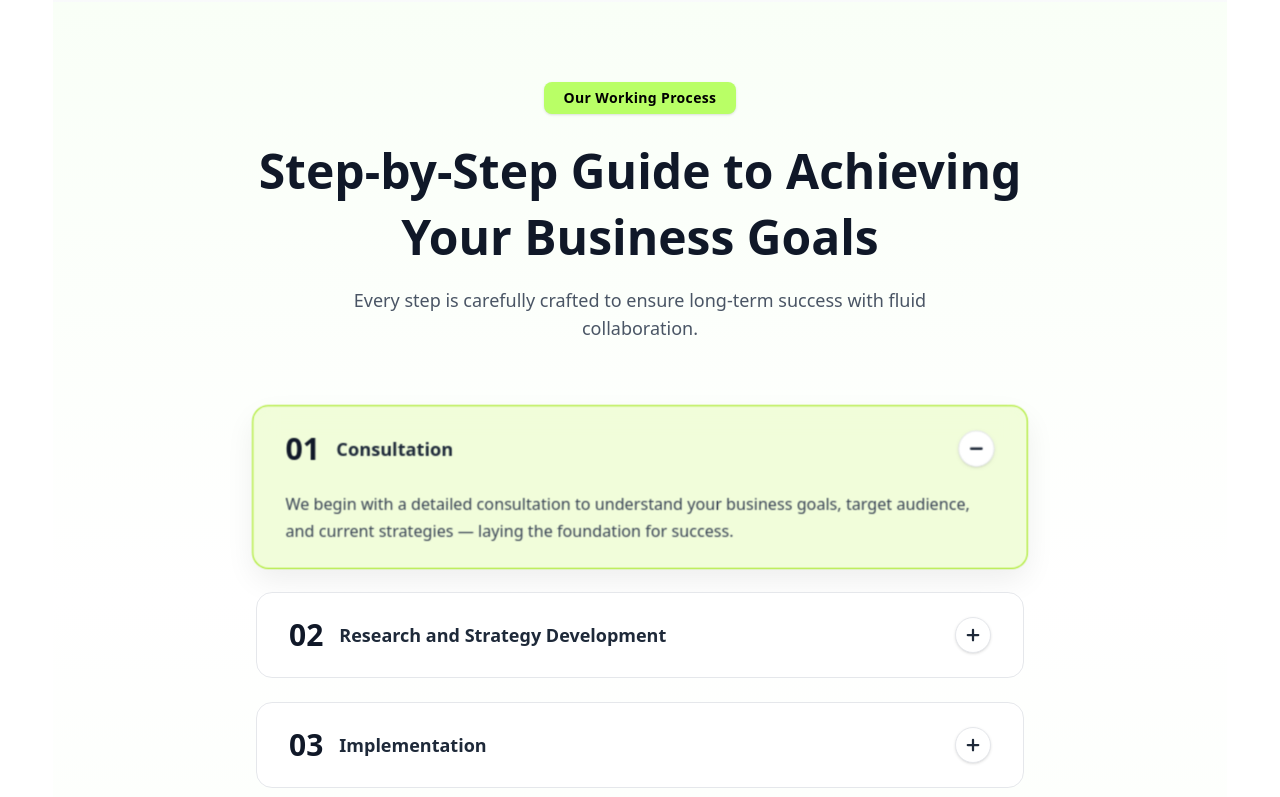
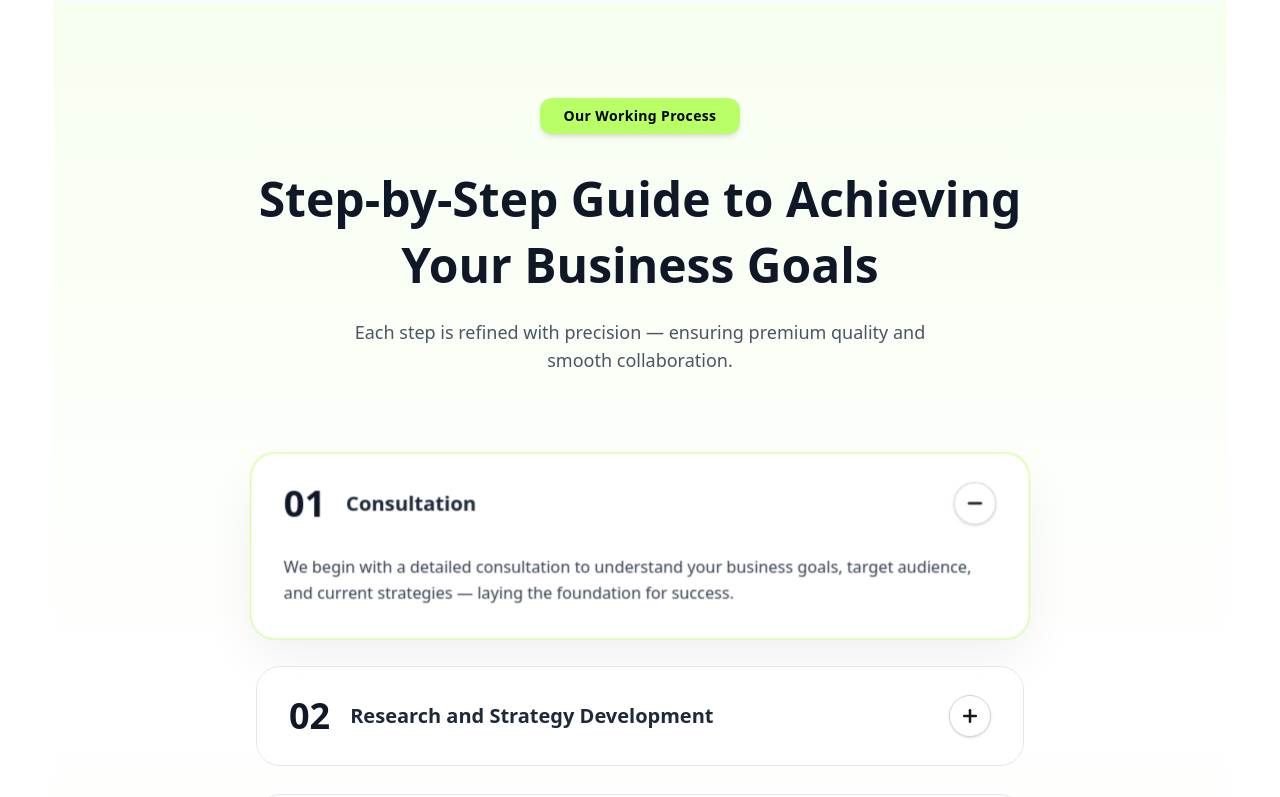
Before and after one commit to Shahariya-17/Positivius-website, a React (Vite) app: page / in a window 1280 px wide. Shown: the part 3857-4654 px from the top of the page. Built offline with nearby package versions, Linux system fonts and the light colour scheme.

Commit message:
added working process section

```diff
--- a/src/Pages/Home/WorkingProcess/WorkingProcess.jsx
+++ b/src/Pages/Home/WorkingProcess/WorkingProcess.jsx
@@ -3,135 +3,129 @@ import { motion, AnimatePresence } from "framer-motion";
 import { Plus, Minus } from "lucide-react";
 
 const steps = [
-  {
-    id: 1,
-    title: "Consultation",
-    description:
-      "We begin with a detailed consultation to understand your business goals, target audience, and current strategies — laying the foundation for success.",
-  },
-  {
-    id: 2,
-    title: "Research and Strategy Development",
-    description:
-      "Our team conducts data-driven market and audience research to craft a tailored strategy that aligns perfectly with your goals.",
-  },
-  {
-    id: 3,
-    title: "Implementation",
-    description:
-      "We execute high-performance campaigns using cutting-edge tools and creative content to maximize your online impact.",
-  },
-  {
-    id: 4,
-    title: "Monitoring and Optimization",
-    description:
-      "We continuously analyze key metrics, refine strategies, and optimize for maximum efficiency and ROI.",
-  },
-  {
-    id: 5,
-    title: "Reporting and Communication",
-    description:
-      "You’ll receive transparent, easy-to-understand performance reports and regular updates — keeping you in control at every step.",
-  },
-  {
-    id: 6,
-    title: "Continual Improvement",
-    description:
-      "We constantly adapt to market trends and insights, ensuring your business continues to grow and stay ahead of the competition.",
-  },
+  { id: 1, title: "Consultation", description:
+    "We begin with a detailed consultation to understand your business goals, target audience, and current strategies — laying the foundation for success." },
+  { id: 2, title: "Research and Strategy Development", description:
+    "Our team conducts data-driven market and audience research to craft a tailored strategy that aligns perfectly with your goals." },
+  { id: 3, title: "Implementation", description:
+    "We execute high-performance campaigns using cutting-edge tools and creative content to maximize your online impact." },
+  { id: 4, title: "Monitoring and Optimization", description:
+    "We continuously analyze key metrics, refine strategies, and optimize for maximum efficiency and ROI." },
+  { id: 5, title: "Reporting and Communication", description:
+    "You’ll receive transparent, easy-to-understand performance reports and regular updates — keeping you in control at every step." },
+  { id: 6, title: "Continual Improvement", description:
+    "We constantly adapt to market trends and insights, ensuring your business continues to grow and stay ahead of the competition." },
 ];
 
 const WorkingProcess = () => {
   const [active, setActive] = useState(1);
 
   return (
-    <div className="w-full px-4 sm:px-8 md:px-16 lg:px-32 py-20 bg-gradient-to-b from-[#f9fff7] via-white to-[#f9fff7] text-gray-800 overflow-hidden">
-      {/* Header Section */}
+    <div className="w-full px-4 sm:px-8 md:px-16 lg:px-32 py-24 bg-gradient-to-b from-[#f7fff0] via-white to-[#f6fff1]">
+
+      {/* Header */}
       <motion.div
-        initial={{ opacity: 0, y: 40 }}
+        initial={{ opacity: 0, y: 50 }}
         whileInView={{ opacity: 1, y: 0 }}
-        transition={{ duration: 0.8, ease: [0.25, 0.1, 0.25, 1] }}
-        className="text-center mb-16"
+        transition={{ duration: 1.1, ease: [0.16, 1, 0.3, 1] }}
+        className="text-center mb-20"
       >
-        <span className="inline-block bg-[#B9FF66] text-black px-5 py-1.5 rounded-lg text-sm font-semibold shadow-sm tracking-wide">
+        <span className="inline-block bg-[#B9FF66] text-black px-6 py-2 rounded-xl text-sm font-bold shadow-md tracking-wide">
           Our Working Process
         </span>
-        <h2 className="text-4xl md:text-5xl font-extrabold mt-6 leading-snug text-gray-900">
-          Step-by-Step Guide to Achieving
-          <br /> Your Business Goals
+
+        <h2 className="text-4xl md:text-5xl font-extrabold mt-8 leading-snug text-gray-900">
+          Step-by-Step Guide to Achieving <br /> Your Business Goals
         </h2>
-        <p className="text-gray-600 mt-4 text-base md:text-lg max-w-xl mx-auto">
-          Every step is carefully crafted to ensure long-term success with fluid collaboration.
+
+        <p className="text-gray-600 mt-5 max-w-xl mx-auto text-base md:text-lg">
+          Each step is refined with precision — ensuring premium quality and smooth collaboration.
         </p>
       </motion.div>
 
-      {/* Steps Section */}
-      <div className="flex flex-col gap-6 max-w-3xl mx-auto">
+      {/* Steps */}
+      <div className="flex flex-col gap-7 max-w-3xl mx-auto">
         {steps.map((step, index) => (
           <motion.div
             key={step.id}
             layout
             onClick={() => setActive(active === step.id ? null : step.id)}
-            className={`relative overflow-hidden cursor-pointer backdrop-blur-md rounded-2xl border transition-all duration-700 ease-[cubic-bezier(.22,.68,0,1)] ${
-              active === step.id
-                ? "bg-lime-100/70 border-lime-400 shadow-[0_12px_30px_rgba(0,0,0,0.07)] scale-[1.01]"
-                : "bg-white/80 border-gray-200 hover:bg-gray-50/80 hover:shadow-[0_6px_18px_rgba(0,0,0,0.04)]"
-            }`}
-            whileHover={{ y: -2 }}
-            transition={{ duration: 0.3, ease: "easeOut" }}
+            initial={{ opacity: 0, y: 30 }}
+            whileInView={{ opacity: 1, y: 0 }}
+            transition={{
+              duration: 0.8,
+              delay: index * 0.1,
+              ease: [0.16, 1, 0.3, 1],
+            }}
+            className={`
+              relative overflow-hidden cursor-pointer rounded-3xl border backdrop-blur-xl
+              transition-all duration-700 ease-[cubic-bezier(.22,.68,0,1)]
+              ${
+                active === step.id
+                  ? "bg-white shadow-[0_20px_50px_rgba(0,0,0,0.06)] border-[#c5ff80] scale-[1.015]"
+                  : "bg-white/70 border-gray-200 hover:bg-white/90 hover:shadow-[0_10px_30px_rgba(0,0,0,0.04)]"
+              }
+            `}
+            whileHover={{ y: -3, scale: active === step.id ? 1.015 : 1.01 }}
           >
+
+            {/* Header Row */}
             <motion.div
               layout
-              className="flex justify-between items-center px-8 py-6"
+              className="flex justify-between items-center px-8 py-7"
             >
-              <div className="flex items-center gap-4">
+              <div className="flex items-center gap-5">
                 <motion.h3
                   layout
-                  className="text-2xl md:text-3xl font-extrabold text-gray-900"
+                  className="text-3xl md:text-4xl font-black text-gray-900"
                 >
                   {String(step.id).padStart(2, "0")}
                 </motion.h3>
+
                 <motion.p
                   layout
-                  className="text-base md:text-lg font-semibold text-gray-800"
+                  className="text-lg md:text-xl font-semibold text-gray-800"
                 >
                   {step.title}
                 </motion.p>
               </div>
+
+              {/* Icon */}
               <motion.div
                 layout
-                className="flex items-center justify-center bg-white border border-gray-200 rounded-full p-2 shadow-sm transition-all"
-                whileHover={{ rotate: 180, scale: 1.1 }}
-                transition={{ type: "spring", stiffness: 250, damping: 15 }}
+                className="flex items-center justify-center bg-white border border-gray-300 rounded-full p-2.5 shadow-sm"
+                whileHover={{ scale: 1.15, rotate: 180 }}
+                transition={{ type: "spring", stiffness: 240, damping: 12 }}
               >
                 {active === step.id ? (
-                  <Minus size={18} strokeWidth={3} />
+                  <Minus size={20} strokeWidth={3} />
                 ) : (
-                  <Plus size={18} strokeWidth={3} />
+                  <Plus size={20} strokeWidth={3} />
                 )}
               </motion.div>
             </motion.div>
 
+            {/* Content */}
             <AnimatePresence>
               {active === step.id && (
                 <motion.div
                   key="content"
-                  initial={{ opacity: 0, height: 0, y: -10 }}
+                  initial={{ opacity: 0, height: 0, y: -12 }}
                   animate={{ opacity: 1, height: "auto", y: 0 }}
-                  exit={{ opacity: 0, height: 0, y: -10 }}
+                  exit={{ opacity: 0, height: 0, y: -12 }}
                   transition={{
-                    duration: 0.6,
-                    ease: [0.25, 0.46, 0.45, 0.94],
+                    duration: 0.65,
+                    ease: [0.33, 1, 0.68, 1], // premium smooth curve
                   }}
                 >
-                  <motion.div
-                    className="px-8 pb-6 text-gray-700 text-sm md:text-base leading-relaxed"
+                  <motion.p
+                    className="px-8 pb-8 text-gray-700 text-sm md:text-base leading-relaxed"
                     initial={{ opacity: 0 }}
                     animate={{ opacity: 1 }}
-                    transition={{ delay: 0.15, duration: 0.5 }}
+                    transition={{ delay: 0.15, duration: 0.6 }}
                   >
                     {step.description}
-                  </motion.div>
+                  </motion.p>
                 </motion.div>
               )}
             </AnimatePresence>
```
